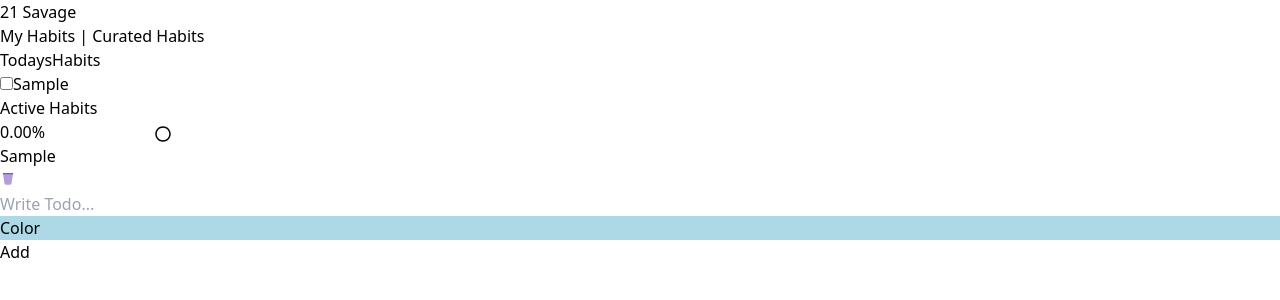
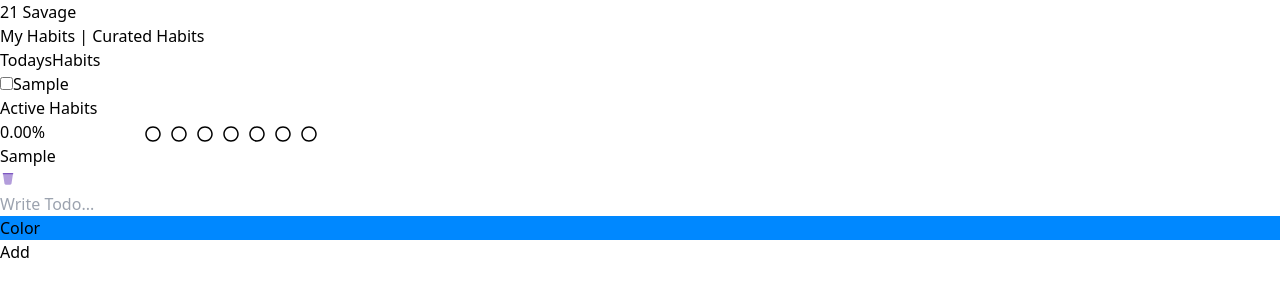
Before and after one commit to himanshuSharma-13/habitTracker, a React (Vite) app: page / in a window 1280 px wide. Both pictures are taken after typing "Sample" into the empty fields and a click on the button "Add". Shown: the top 300 px of the page. Built offline with nearby package versions, Linux system fonts and the light colour scheme.

Commit message:
UI Changes

```diff
--- a/package.json
+++ b/package.json
@@ -10,6 +10,7 @@
     "preview": "vite preview"
   },
   "dependencies": {
+    "@syncfusion/ej2-react-inputs": "^23.2.4",
     "react": "^18.2.0",
     "react-color": "^2.19.3",
     "react-dom": "^18.2.0",
--- a/src/components/ActiveHabits.jsx
+++ b/src/components/ActiveHabits.jsx
@@ -16,20 +16,11 @@
     return newDate.toISOString().split('T')[0];
   });
 
-  // console.log(dateArray);
-
-
-  const arr = [0, 0, 0, 1, 1, 1, 1];
-  const handleDelete = (habitId) => {
-    deleteHabit(habitId);
-  };
-
   return (
     <div className="p-4">
       <h1 className="m-2">Active Habits</h1>
       {habits.map((habitItem, index) => {
-        const daysDifference = Math.floor((currentDate - new Date(habitItem.startDate)) / (24 * 60 * 60 * 1000));
-        const completedPercentage = daysDifference === 0 ? 0 : (habitItem.completedDates.size / daysDifference) * 100;
+        const completedPercentage = (habitItem.completedDates.size / numberOfDays) * 100;
 
         return (
           <div
@@ -37,12 +28,12 @@
             className="max-w-sm p-6 bg-white border border-gray-200 rounded-lg shadow dark:bg-gray-800 dark:border-gray-700 mb-4"
             style={{ background: `linear-gradient(to right, ${habitItem.cardColour} ${completedPercentage}%, white ${completedPercentage}%)` }}
           >
-            <p style={{ display: "inline", marginRight: "110px" }}>{completedPercentage.toFixed(2)}%</p>
-            {habitItem.completedDates.has(currentDate.toISOString().split('T')[0]) ? (
-              <FaCheck style={{ display: "inline", marginRight: "10px" }} />
-            ) : (
-              <FaRegCircle style={{ display: "inline", marginRight: "10px" }} />
-            )}
+            <p style={{ display: "inline", marginRight: "100px" }}>{completedPercentage.toFixed(2)}%</p>
+            {dateArray.map((item, i) => (
+              <span key={i} style={{ display: "inline", marginRight: "10px" }}>
+                {habitItem.completedDates.has(item) ? <FaCheck style={{ display: "inline" }} /> : <FaRegCircle style={{ display: "inline" }} />}
+              </span>
+            ))}
             <div className="flex items-center">
               <h5 className="m-2 text-2xl font-200 tracking-tight text-gray-900 dark:text-white">
                 {habitItem.name}
--- a/src/components/HabitForm.jsx
+++ b/src/components/HabitForm.jsx
@@ -9,7 +9,7 @@
     // const [addHabitMode, setAddHabitMode] = useState(false);
     const { addHabit } = useHabit();
 
-    const [color, setColor] = useState("lightblue");
+    const [color, setColor] = useState('#0088FF');
     const [hidden, setHidden] = useState(false);
     const pickerStyle = {
         default: {
@@ -26,12 +26,12 @@
 
         if (!habitName) return
 
-        addHabit({ name: habitName, completed: false,cardColour: color,completedDates: new Set(),streak: 0,startDate: new Date()})
+        addHabit({ name: habitName, completed: false, cardColour: color, completedDates: new Set(), streak: 0, startDate: new Date() })
         setHabitName("");
     }
 
     return (
-        <form onSubmit={add} className="flex">
+        <div className="flex">
             <input
                 type="text"
                 placeholder="Write Todo..."
@@ -39,8 +39,7 @@
                 value={habitName}
                 onChange={(e) => setHabitName(e.target.value)}
             />
-            <div className="App" style={{ background: color }}>
-                <div className="container">
+            <div className="mr-1" style={{ background: color }}>
                 {hidden && (
                     <SketchPicker
                         styles={pickerStyle}
@@ -48,16 +47,14 @@
                         onChange={(updatedColor) => setColor(updatedColor.hex)}
                     />
                 )}
-
                 <button onClick={() => setHidden(!hidden)}>
                     {hidden ? "Color" : "Color"}
                 </button>
             </div>
-            </div>
-            <button type="submit" className="rounded-r-lg px-3 py-1 bg-green-600 text-white shrink-0">
+            <button onClick={add} className="rounded-r-lg px-3 py-1 bg-green-600 text-white shrink-0">
                 Add
             </button>
-        </form>
+        </div>
     );
 }
 
```
Also changed, not shown: 1 other file (tests, documents, lock files or other folders). Lines whose indentation alone changed are shown as unchanged.
